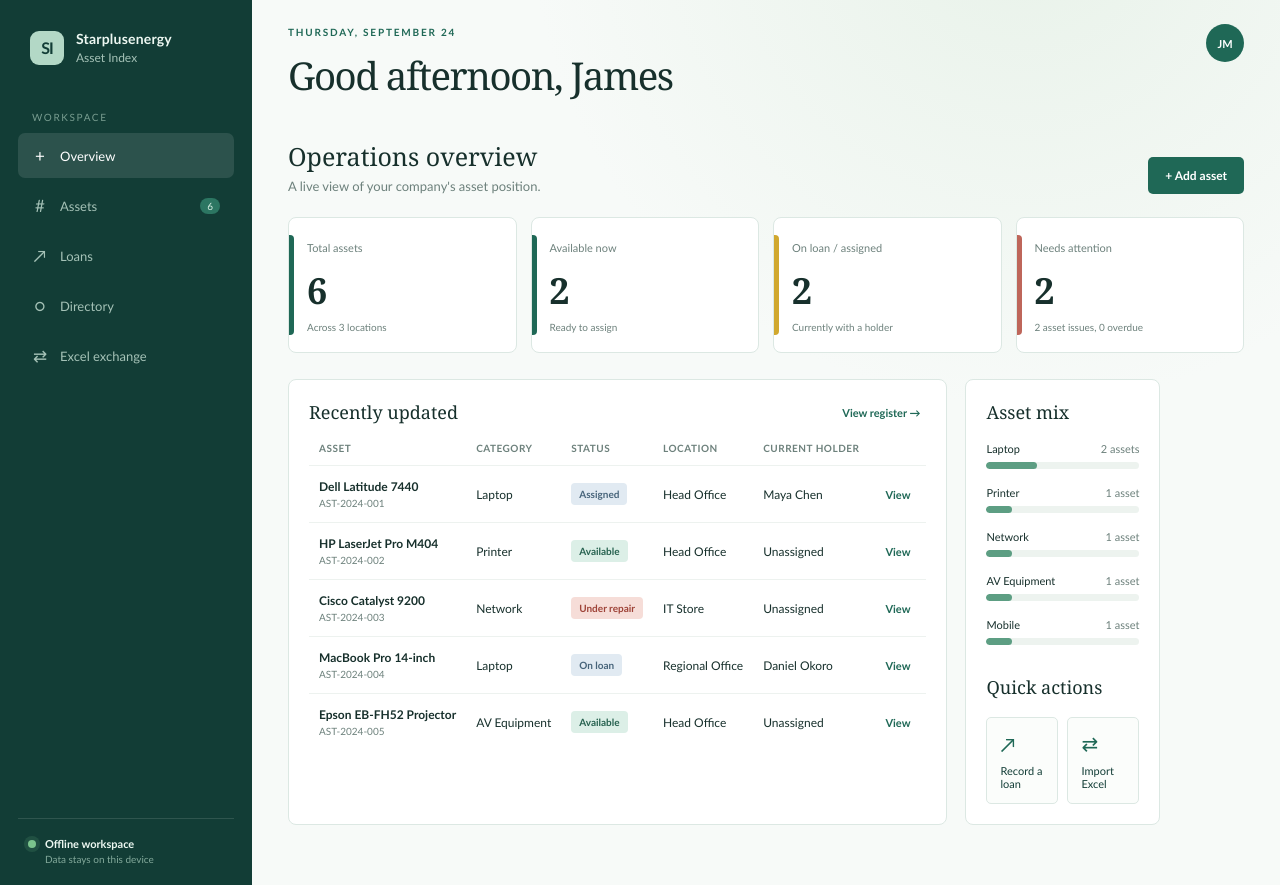
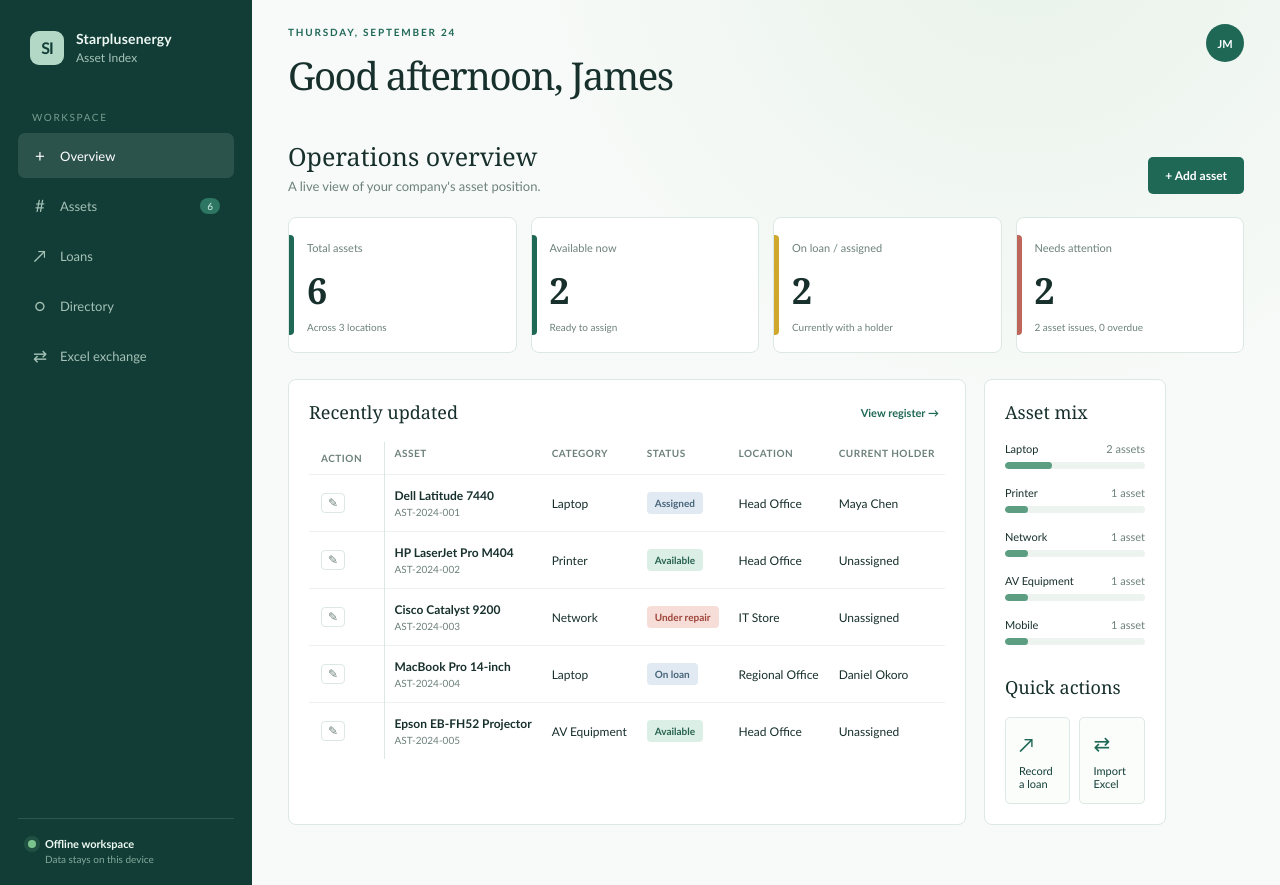
Before and after one commit to SDSAJames/Inventory-Management-Software, a React (Vite) app: page /#/ in a window 1280 px wide. Built offline with nearby package versions, Linux system fonts and the light colour scheme.

Commit message:
feat: implement asset management components, pages, and database hook

```diff
--- a/src/components/AssetForm.jsx
+++ b/src/components/AssetForm.jsx
@@ -1,4 +1,4 @@
-import { useState } from 'react';
+import { useState, useEffect } from 'react';
 import { STATUSES } from '../lib/constants';
 import { nextAssetCode } from '../lib/utils';
 import { useDb } from '../hooks/useDb';
@@ -10,9 +10,7 @@ export default function AssetForm({ assetId, onClose }) {
 
   const existing = assetId ? db.assets.find((a) => a.id === assetId) : null;
 
-  const [form, setForm] = useState(() => {
-    if (existing) return { ...existing };
-    return {
+  const makeBlank = () => ({
     code: nextAssetCode(db.assets.length),
     name: '',
     category: 'Laptop',
@@ -24,8 +22,21 @@ export default function AssetForm({ assetId, onClose }) {
     department: '',
     condition: 'Good',
     notes: '',
-    };
   });
+
+  const [form, setForm] = useState(() => {
+    if (existing) return { ...existing };
+    return makeBlank();
+  });
+
+  // Re-sync form when assetId changes (Modal stays mounted, so useState init only fires once)
+  useEffect(() => {
+    if (existing) {
+      setForm({ ...existing });
+    } else {
+      setForm(makeBlank());
+    }
+  }, [assetId]);
 
   const set = (field) => (e) => setForm((prev) => ({ ...prev, [field]: e.target.value }));
 
--- a/src/components/AssetTable.jsx
+++ b/src/components/AssetTable.jsx
@@ -1,26 +1,58 @@
 import { statusClass } from '../lib/utils';
 
-export default function AssetTable({ assets, onViewAsset }) {
+export default function AssetTable({ assets, onEditAsset, onDeleteAsset, onViewAsset }) {
   if (!assets.length) {
     return <div className="empty">No assets match the current filters.</div>;
   }
 
+  const handleEdit = onEditAsset || onViewAsset;
+
   return (
     <div className="table-wrap">
-      <table>
+      <table className="asset-table">
         <thead>
           <tr>
+            <th className="col-action">Action</th>
             <th>Asset</th>
             <th>Category</th>
             <th>Status</th>
             <th>Location</th>
             <th>Current holder</th>
-            <th></th>
           </tr>
         </thead>
         <tbody>
           {assets.map((asset) => (
-            <tr key={asset.id}>
+            <tr
+              key={asset.id}
+              style={{ cursor: handleEdit ? 'pointer' : undefined }}
+              onClick={(e) => {
+                if (['BUTTON', 'INPUT', 'SELECT', 'A'].includes(e.target.tagName)) return;
+                if (handleEdit) handleEdit(asset.id);
+              }}
+              title="Click to edit asset"
+            >
+              <td className="col-action">
+                <div className="action-button-group">
+                  {handleEdit && (
+                    <button
+                      className="btn-action-icon"
+                      onClick={() => handleEdit(asset.id)}
+                      title="Edit asset"
+                    >
+                      ✎
+                    </button>
+                  )}
+                  {onDeleteAsset && (
+                    <button
+                      className="btn-action-icon text-danger"
+                      onClick={() => onDeleteAsset(asset)}
+                      title="Delete asset"
+                    >
+                      🗑
+                    </button>
+                  )}
+                </div>
+              </td>
               <td>
                 <div className="asset-name">{asset.name}</div>
                 <div className="asset-code">{asset.code}</div>
@@ -33,14 +65,6 @@ export default function AssetTable({ assets, onViewAsset }) {
               </td>
               <td>{asset.location}</td>
               <td>{asset.owner || 'Unassigned'}</td>
-              <td>
-                <button
-                  className="text-button"
-                  onClick={() => onViewAsset(asset.id)}
-                >
-                  View
-                </button>
-              </td>
             </tr>
           ))}
         </tbody>
--- a/src/hooks/useDb.jsx
+++ b/src/hooks/useDb.jsx
@@ -22,6 +22,13 @@ export function DbProvider({ children }) {
     setDb((prev) => ({
       ...prev,
       assets: prev.assets.map((a) => (a.id === id ? { ...a, ...changes, updated: todayIso() } : a)),
+    }));
+  }, []);
+
+  const deleteAsset = useCallback((id) => {
+    setDb((prev) => ({
+      ...prev,
+      assets: prev.assets.filter((a) => a.id !== id),
     }));
   }, []);
 
@@ -297,6 +304,7 @@ export function DbProvider({ children }) {
     setDb,
     addAsset,
     updateAsset,
+    deleteAsset,
     addLoan,
     updateLoan,
     pickupLoan,
@@ -311,6 +319,7 @@ export function DbProvider({ children }) {
     db,
     addAsset,
     updateAsset,
+    deleteAsset,
     addLoan,
     updateLoan,
     pickupLoan,
--- a/src/index.css
+++ b/src/index.css
@@ -179,6 +179,20 @@ tbody tr:hover { background: #f7fbf8; }
 .directory-list { list-style: none; padding: 0; margin: 0; }
 .directory-list li { padding: 12px 0; border-top: 1px solid #edf2ef; font-size: 12px; }
 .directory-list small { display: block; color: var(--muted); margin-top: 3px; }
+
+/* ── Asset table ──────────────────────────────────────── */
+.asset-table { width: 100%; }
+.asset-table td { vertical-align: middle; }
+.asset-table th.col-action,
+.asset-table td.col-action {
+  width: 75px;
+  min-width: 75px;
+  padding: 10px 12px;
+  border-right: 1px solid var(--line);
+}
+.asset-table th.col-action {
+  background: var(--panel);
+}
 
 /* ── Loan table ───────────────────────────────────────── */
 .loan-table { width: 100%; }
--- a/src/pages/AssetsPage.jsx
+++ b/src/pages/AssetsPage.jsx
@@ -1,5 +1,6 @@
 import { useState, useMemo } from 'react';
 import { useDb } from '../hooks/useDb';
+import { useToast } from '../hooks/useToast';
 import { STATUSES } from '../lib/constants';
 import AssetTable from '../components/AssetTable';
 import SearchBar from '../components/SearchBar';
@@ -9,12 +10,14 @@ import AssetForm from '../components/AssetForm';
 const SEARCH_FIELDS = ['All fields', 'Asset code', 'Asset name', 'Category', 'Holder', 'Location', 'Serial number'];
 
 export default function AssetsPage() {
-  const { db } = useDb();
+  const { db, deleteAsset } = useDb();
+  const toast = useToast();
   const [searchTerm, setSearchTerm] = useState('');
   const [searchField, setSearchField] = useState('All fields');
   const [filterStatus, setFilterStatus] = useState('All statuses');
   const [editAssetId, setEditAssetId] = useState(null);
   const [showNew, setShowNew] = useState(false);
+  const [deleteTarget, setDeleteTarget] = useState(null);
 
   const filtered = useMemo(() => {
     return db.assets.filter((asset) => {
@@ -33,6 +36,13 @@ export default function AssetsPage() {
       );
     });
   }, [db.assets, searchTerm, searchField, filterStatus]);
+
+  const handleConfirmDelete = () => {
+    if (!deleteTarget) return;
+    deleteAsset(deleteTarget.id);
+    toast(`Asset record for ${deleteTarget.name} (${deleteTarget.code}) has been deleted.`);
+    setDeleteTarget(null);
+  };
 
   return (
     <>
@@ -55,7 +65,11 @@ export default function AssetsPage() {
           statuses={STATUSES}
           searchFieldOptions={SEARCH_FIELDS}
         />
-        <AssetTable assets={filtered} onViewAsset={setEditAssetId} />
+        <AssetTable
+          assets={filtered}
+          onEditAsset={setEditAssetId}
+          onDeleteAsset={setDeleteTarget}
+        />
       </section>
 
       <Modal open={showNew || editAssetId !== null} onClose={() => { setShowNew(false); setEditAssetId(null); }}>
@@ -64,6 +78,57 @@ export default function AssetsPage() {
           onClose={() => { setShowNew(false); setEditAssetId(null); }}
         />
       </Modal>
+
+      {/* Deletion Confirmation Modal */}
+      <Modal open={deleteTarget !== null} onClose={() => setDeleteTarget(null)}>
+        {deleteTarget && (
+          <div className="delete-dialog">
+            <h2>Delete asset</h2>
+            <p className="modal-intro">
+              Are you sure you want to permanently delete this asset? This action cannot be undone.
+            </p>
+
+            <div className="timestamp-dialog-card">
+              <dl>
+                <dt>Asset:</dt>
+                <dd><strong>{deleteTarget.name}</strong></dd>
+                <dt>Asset code:</dt>
+                <dd><code>{deleteTarget.code}</code></dd>
+                <dt>Category:</dt>
+                <dd>{deleteTarget.category || '—'}</dd>
+                <dt>Status:</dt>
+                <dd>{deleteTarget.status || '—'}</dd>
+                <dt>Location:</dt>
+                <dd>{deleteTarget.location || '—'}</dd>
+                {deleteTarget.owner && (
+                  <>
+                    <dt>Current holder:</dt>
+                    <dd>{deleteTarget.owner}</dd>
+                  </>
+                )}
+              </dl>
+            </div>
+
+            <div className="form-actions">
+              <button
+                type="button"
+                className="button ghost"
+                onClick={() => setDeleteTarget(null)}
+              >
+                Cancel
+              </button>
+              <button
+                type="button"
+                className="button danger-btn"
+                style={{ background: '#be665a', borderColor: '#be665a', color: 'white' }}
+                onClick={handleConfirmDelete}
+              >
+                Delete permanently
+              </button>
+            </div>
+          </div>
+        )}
+      </Modal>
     </>
   );
 }
```
Lines whose indentation alone changed are shown as unchanged.
